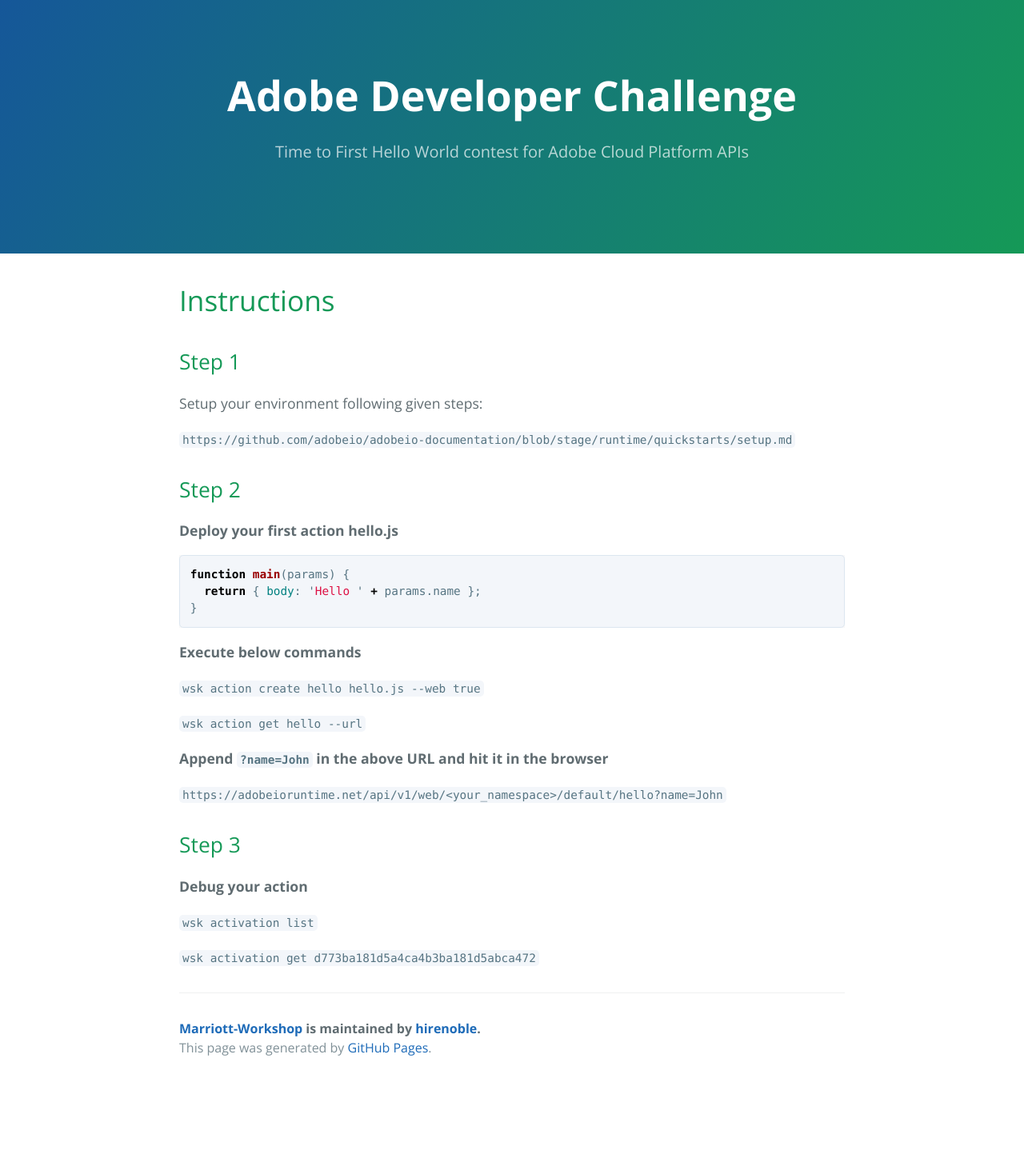
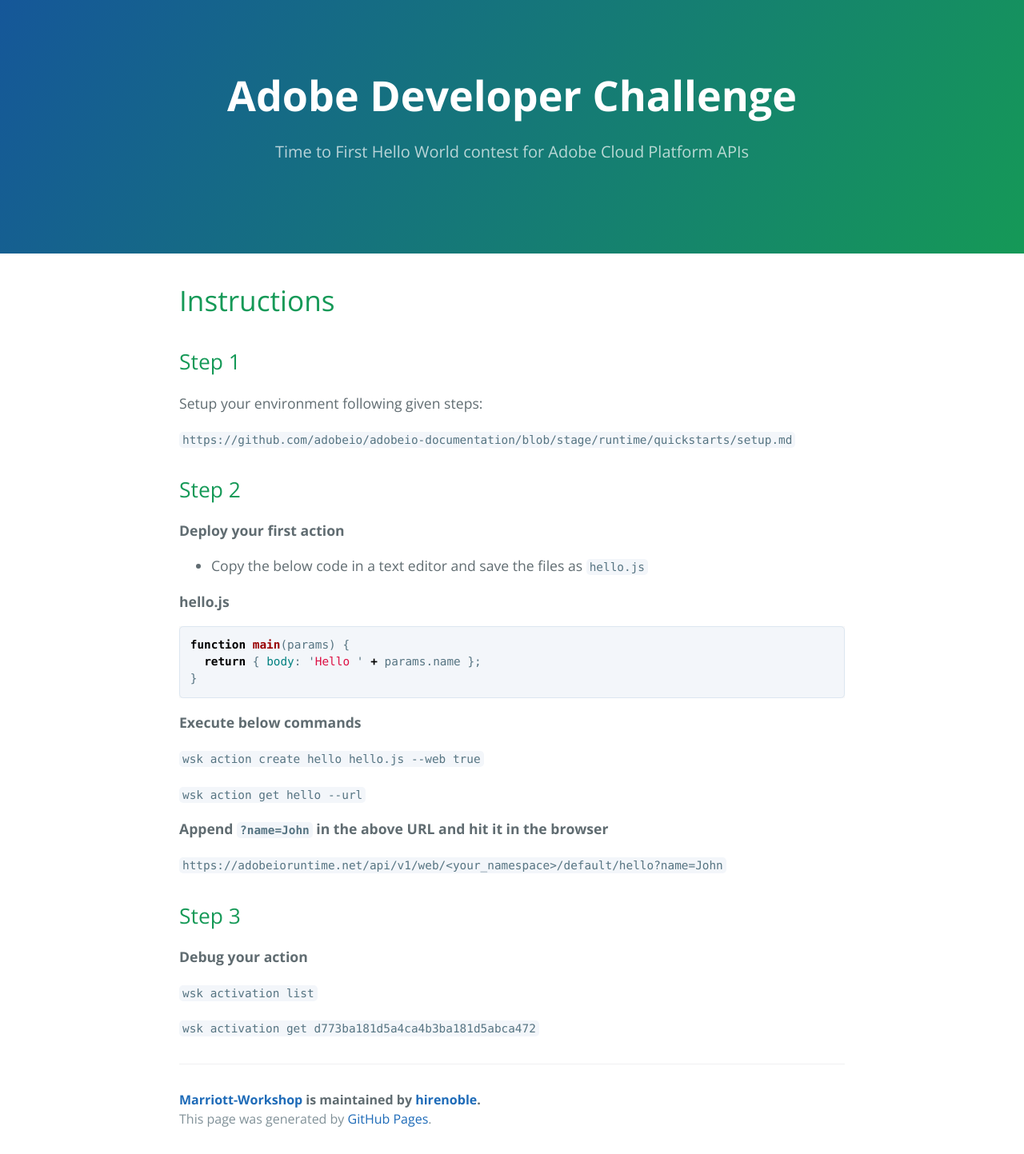
Before and after one commit to hirenoble/Marriott-Workshop, a Jekyll site: the page built from docs/index.md, in a window 1280 px wide. Shown: the whole page at 80% size. Built offline with Jekyll 4.4.1, drawn with Linux system fonts in a browser that asks for light colours; our own code applies the rules of GitHub Pages for plain Markdown files; before the commit the page ends 1354 px from its top, so only the background shows below that.

Commit message:
Update index.md

````diff
--- a/docs/index.md
+++ b/docs/index.md
@@ -10,6 +10,9 @@ Setup your environment following given steps:
 
 ## Step 2
 **Deploy your first action**
+
+* Copy the below code in a text editor and save the files as `hello.js`
+
 **hello.js**
 
 ```js
````
